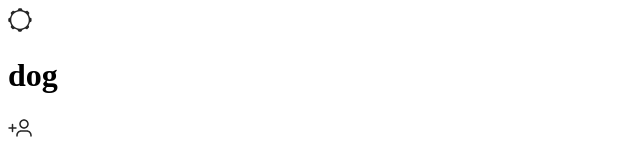
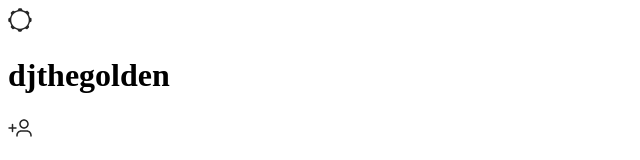
Before and after one commit to romulomachado/instailwind, a Next.js app: page /profile in a window 1280 px wide. Shown: the top 160 px of the page, without its empty margins (0-640 px from the left). Built offline with nearby package versions, Linux system fonts and the light colour scheme.

Commit message:
Profile adjustments

```diff
--- a/pages/profile.js
+++ b/pages/profile.js
@@ -9,7 +9,7 @@ export default function Activity() {
         </a>
 
         <div className='flex justify-center flex-1'>
-          <h1 className='font-semibold'>dog</h1>
+          <h1 className='font-semibold'>djthegolden</h1>
         </div>
 
         <a href='#'>
@@ -31,9 +31,9 @@ const OptionsIcon = () => (
     width='24'
   >
     <path
-      clip-rule='evenodd'
+      clipRule='evenodd'
       d='M46.7 20.6l-2.1-1.1c-.4-.2-.7-.5-.8-1-.5-1.6-1.1-3.2-1.9-4.7-.2-.4-.3-.8-.1-1.2l.8-2.3c.2-.5 0-1.1-.4-1.5l-2.9-2.9c-.4-.4-1-.5-1.5-.4l-2.3.8c-.4.1-.8.1-1.2-.1-1.4-.8-3-1.5-4.6-1.9-.4-.1-.8-.4-1-.8l-1.1-2.2c-.3-.5-.8-.8-1.3-.8h-4.1c-.6 0-1.1.3-1.3.8l-1.1 2.2c-.2.4-.5.7-1 .8-1.6.5-3.2 1.1-4.6 1.9-.4.2-.8.3-1.2.1l-2.3-.8c-.5-.2-1.1 0-1.5.4L5.9 8.8c-.4.4-.5 1-.4 1.5l.8 2.3c.1.4.1.8-.1 1.2-.8 1.5-1.5 3-1.9 4.7-.1.4-.4.8-.8 1l-2.1 1.1c-.5.3-.8.8-.8 1.3V26c0 .6.3 1.1.8 1.3l2.1 1.1c.4.2.7.5.8 1 .5 1.6 1.1 3.2 1.9 4.7.2.4.3.8.1 1.2l-.8 2.3c-.2.5 0 1.1.4 1.5L8.8 42c.4.4 1 .5 1.5.4l2.3-.8c.4-.1.8-.1 1.2.1 1.4.8 3 1.5 4.6 1.9.4.1.8.4 1 .8l1.1 2.2c.3.5.8.8 1.3.8h4.1c.6 0 1.1-.3 1.3-.8l1.1-2.2c.2-.4.5-.7 1-.8 1.6-.5 3.2-1.1 4.6-1.9.4-.2.8-.3 1.2-.1l2.3.8c.5.2 1.1 0 1.5-.4l2.9-2.9c.4-.4.5-1 .4-1.5l-.8-2.3c-.1-.4-.1-.8.1-1.2.8-1.5 1.5-3 1.9-4.7.1-.4.4-.8.8-1l2.1-1.1c.5-.3.8-.8.8-1.3v-4.1c.4-.5.1-1.1-.4-1.3zM24 41.5c-9.7 0-17.5-7.8-17.5-17.5S14.3 6.5 24 6.5 41.5 14.3 41.5 24 33.7 41.5 24 41.5z'
-      fill-rule='evenodd'
+      fillRule='evenodd'
     ></path>
   </svg>
 );
```
